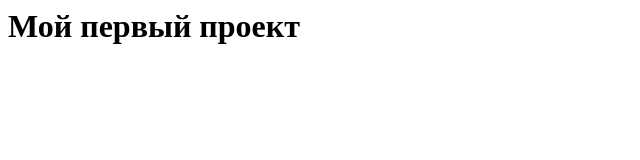
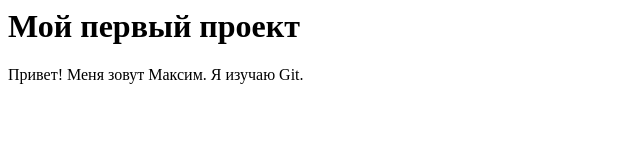
Before and after one commit to nestyyk/MyProject, a plain HTML site: page index.html in a window 1280 px wide. Shown: the whole page, without its empty margins (0-640 px from the left). Drawn offline with Linux system fonts and the light colour scheme.

Commit message:
feat: add description

```diff
--- a/index.html
+++ b/index.html
@@ -1 +1,2 @@
 <h1>Мой первый проект</h1>
+<p>Привет! Меня зовут Максим. Я изучаю Git.</p>
```
